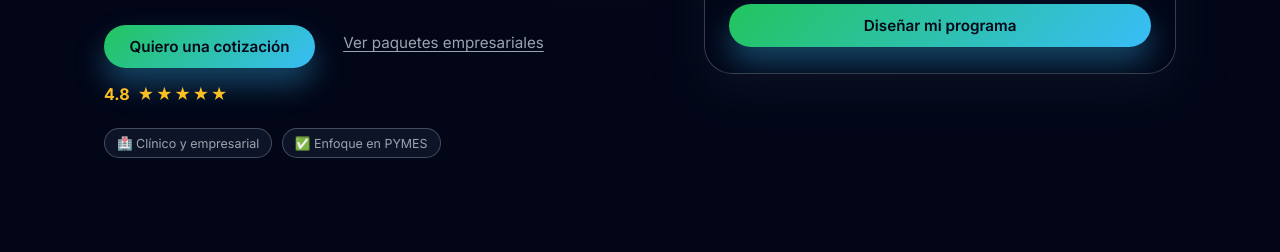
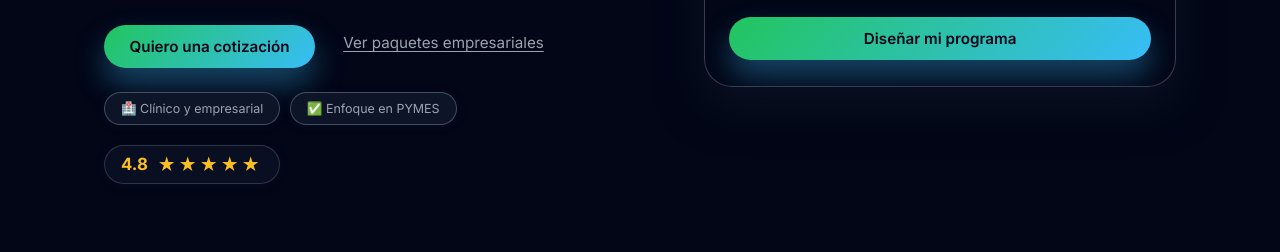
Before and after one commit to auradigitaldesing-glitch/Rxlab, a website: page index.html in a window 1280 px wide. Shown: the part 548-800 px from the top of the page. Drawn offline with Linux system fonts and the light colour scheme.

Commit message:
Design: Reorganizar hero - mover rating debajo de badges y mejorar diseño

```diff
--- a/index.html
+++ b/index.html
@@ -114,16 +114,54 @@
       background-clip:text;-webkit-background-clip:text;color:transparent
     }
     .hero-subtitle{color:var(--text-muted);max-width:540px;font-size:.98rem;line-height:1.6;margin-bottom:1.75rem}
-    .hero-actions{display:flex;flex-wrap:wrap;gap:.75rem 1rem;margin-bottom:1rem}
-    .hero-rating{display:flex;align-items:center;gap:.5rem;margin-bottom:1.5rem}
-    .hero-rating-score{font-weight:700;font-size:1rem;color:#fbbf24}
-    .hero-rating-stars{font-size:1rem;color:#fbbf24;letter-spacing:.1em}
-    .hero-badges{display:flex;flex-wrap:wrap;gap:.6rem;font-size:.78rem;color:var(--text-muted)}
+    .hero-actions{display:flex;flex-wrap:wrap;gap:.75rem 1rem;margin-bottom:1.5rem}
+    .hero-badges{
+      display:flex;
+      flex-wrap:wrap;
+      gap:.6rem;
+      margin-bottom:1.25rem;
+      font-size:.78rem;
+    }
     .hero-badges span{
       background:rgba(15,23,42,.9);
       border-radius:999px;
-      padding:.4rem .75rem;
-      border:1px solid rgba(148,163,184,.4)
+      padding:.5rem 1rem;
+      border:1px solid rgba(148,163,184,.4);
+      color:var(--text-muted);
+      display:inline-flex;
+      align-items:center;
+      gap:.4rem;
+      transition:all .2s ease;
+      box-shadow:0 2px 8px rgba(15,23,42,.4)
+    }
+    .hero-badges span:hover{
+      border-color:rgba(56,189,248,.5);
+      transform:translateY(-1px);
+      box-shadow:0 4px 12px rgba(15,23,42,.6)
+    }
+    .hero-rating{
+      display:flex;
+      align-items:center;
+      gap:.6rem;
+      padding:.6rem 1rem;
+      background:rgba(15,23,42,.6);
+      border-radius:999px;
+      border:1px solid rgba(148,163,184,.25);
+      width:fit-content;
+      backdrop-filter:blur(8px);
+      box-shadow:0 2px 8px rgba(15,23,42,.3)
+    }
+    .hero-rating-score{
+      font-weight:700;
+      font-size:1.05rem;
+      color:#fbbf24;
+      line-height:1
+    }
+    .hero-rating-stars{
+      font-size:1.1rem;
+      color:#fbbf24;
+      letter-spacing:.15em;
+      line-height:1
     }
 
     /* HERO CARD */
@@ -434,6 +472,7 @@
       }
       .hero-actions{justify-content:center}
       .hero-badges{justify-content:center}
+      .hero-rating{margin-left:auto;margin-right:auto}
       .hero-subtitle{margin-left:auto;margin-right:auto}
       .cert-ref-tags{justify-content:center}
       .footer-grid, .footer-bottom-inner{text-align:center}
@@ -495,14 +534,14 @@
             <a href="#servicios-empresas" class="ghost-btn">Ver paquetes empresariales</a>
           </div>
 
+          <div class="hero-badges">
+            <span>🏥 Clínico y empresarial</span>
+            <span>✅ Enfoque en PYMES</span>
+          </div>
+
           <div class="hero-rating">
             <span class="hero-rating-score">4.8</span>
             <span class="hero-rating-stars">★★★★★</span>
-          </div>
-
-          <div class="hero-badges">
-            <span>🏥 Clínico y empresarial</span>
-            <span>✅ Enfoque en PYMES</span>
           </div>
         </div>
 
```
